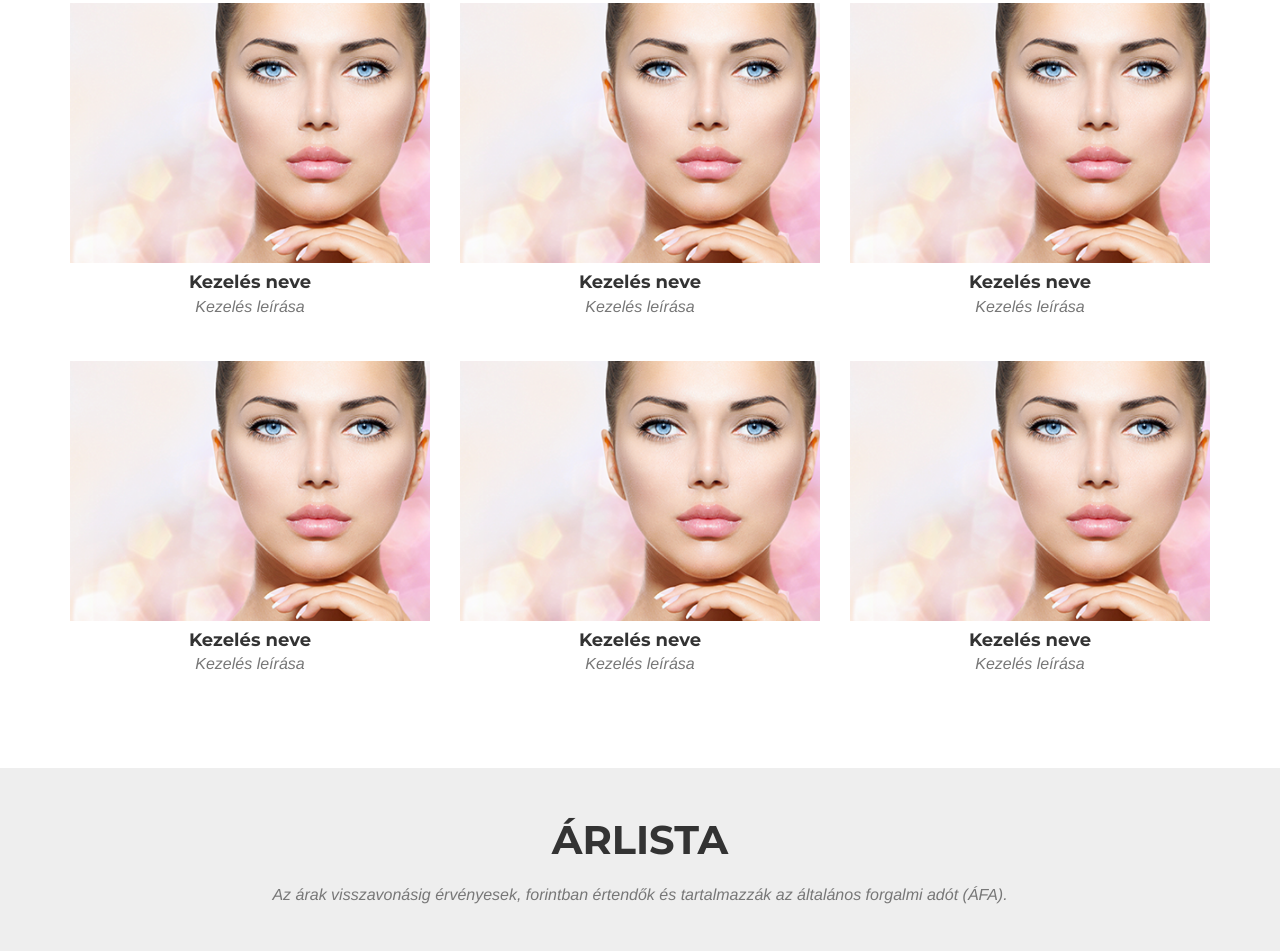
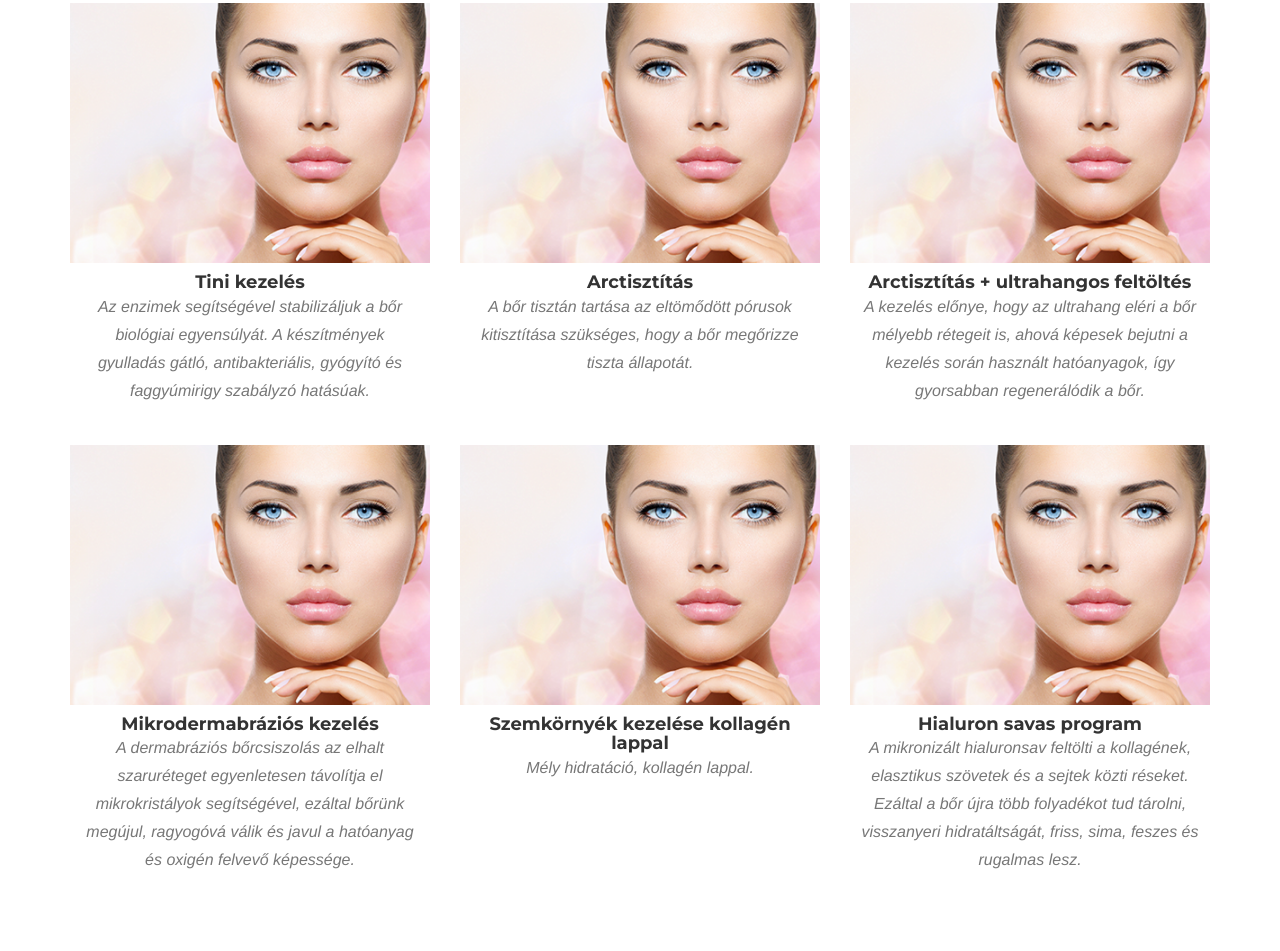
Before and after one commit to ZoranBacsi/timikozmetika, a website: page index.html in a window 1280 px wide. Shown: the part 969-1920 px from the top of the page. Drawn offline with nearby package versions, Linux system fonts and the light colour scheme; files whose address does not match are found by name; a web font is replaced by a local one.

Commit message:
Service content upload

```diff
--- a/index.html
+++ b/index.html
@@ -91,7 +91,7 @@
             <div class="row">
                 <div class="col-lg-12 text-center">
                     <h2 class="section-heading">Kezelések</h2>
-                    <h3 class="section-subheading text-muted">Lorem ipsum dolor sit amet consectetur.</h3>
+                    <h3 class="section-subheading text-muted">Az alábbi képekre kattintva bővebben is olvashatsz a kezelésekről.</h3>
                 </div>
             </div>
             <div class="row">
@@ -105,8 +105,11 @@
                         <img src="img/portfolio/kep.png" class="img-responsive" alt="">
                     </a>
                     <div class="portfolio-caption">
-                        <h4>Kezelés neve</h4>
-                        <p class="text-muted">Kezelés leírása</p>
+                        <h4>Tini kezelés</h4>
+                        <p class="text-muted">
+                            Az enzimek segítségével stabilizáljuk a bőr biológiai egyensúlyát.
+                            A készítmények gyulladás gátló, antibakteriális, gyógyító és faggyúmirigy szabályzó hatásúak.
+                        </p>
                     </div>
                 </div>
                 <div class="col-md-4 col-sm-6 portfolio-item">
@@ -119,8 +122,10 @@
                         <img src="img/portfolio/kep.png" class="img-responsive" alt="">
                     </a>
                     <div class="portfolio-caption">
-                        <h4>Kezelés neve</h4>
-                        <p class="text-muted">Kezelés leírása</p>
+                        <h4>Arctisztítás</h4>
+                        <p class="text-muted">
+                            A bőr tisztán tartása az eltömődött pórusok kitisztítása szükséges, hogy a bőr megőrizze tiszta állapotát.
+                        </p>
                     </div>
                 </div>
                 <div class="col-md-4 col-sm-6 portfolio-item">
@@ -133,8 +138,10 @@
                         <img src="img/portfolio/kep.png" class="img-responsive" alt="">
                     </a>
                     <div class="portfolio-caption">
-                        <h4>Kezelés neve</h4>
-                        <p class="text-muted">Kezelés leírása</p>
+                        <h4>Arctisztítás + ultrahangos feltöltés</h4>
+                        <p class="text-muted">
+                            A kezelés előnye, hogy az ultrahang eléri a bőr mélyebb rétegeit is, ahová képesek bejutni a kezelés során használt hatóanyagok, így gyorsabban regenerálódik a bőr.
+                        </p>
                     </div>
                 </div>
                 <div class="col-md-4 col-sm-6 portfolio-item">
@@ -147,8 +154,10 @@
                         <img src="img/portfolio/kep.png" class="img-responsive" alt="">
                     </a>
                     <div class="portfolio-caption">
-                        <h4>Kezelés neve</h4>
-                        <p class="text-muted">Kezelés leírása</p>
+                        <h4>Mikrodermabráziós kezelés</h4>
+                        <p class="text-muted">
+                            A dermabráziós bőrcsiszolás az elhalt szaruréteget egyenletesen távolítja el mikrokristályok segítségével, ezáltal bőrünk megújul, ragyogóvá válik és javul a hatóanyag és oxigén felvevő képessége.
+                        </p>
                     </div>
                 </div>
                 <div class="col-md-4 col-sm-6 portfolio-item">
@@ -161,8 +170,8 @@
                         <img src="img/portfolio/kep.png" class="img-responsive" alt="">
                     </a>
                     <div class="portfolio-caption">
-                        <h4>Kezelés neve</h4>
-                        <p class="text-muted">Kezelés leírása</p>
+                        <h4>Szemkörnyék kezelése kollagén lappal</h4>
+                        <p class="text-muted">Mély hidratáció, kollagén lappal.</p>
                     </div>
                 </div>
                 <div class="col-md-4 col-sm-6 portfolio-item">
@@ -175,8 +184,11 @@
                         <img src="img/portfolio/kep.png" class="img-responsive" alt="">
                     </a>
                     <div class="portfolio-caption">
-                        <h4>Kezelés neve</h4>
-                        <p class="text-muted">Kezelés leírása</p>
+                        <h4>Hialuron savas program</h4>
+                        <p class="text-muted">
+                            A mikronizált hialuronsav feltölti a kollagének, elasztikus szövetek és a sejtek közti réseket.
+                            Ezáltal a bőr újra több folyadékot tud tárolni, visszanyeri hidratáltságát, friss, sima, feszes és rugalmas lesz.
+                        </p>
                     </div>
                 </div>
             </div>
@@ -369,7 +381,7 @@
             <div class="row">
                 <div class="col-lg-12 text-center">
                     <h2 class="section-heading">Galéria</h2>
-                    <h3 class="section-subheading text-muted">Lorem ipsum dolor sit amet consectetur.</h3>
+                    <h3 class="section-subheading text-muted">Íme néhány kép ízelítőnek, ha többre vagy kíváncsi keress bátran.</h3>
                 </div>
             </div>
             <div class="row">
```
